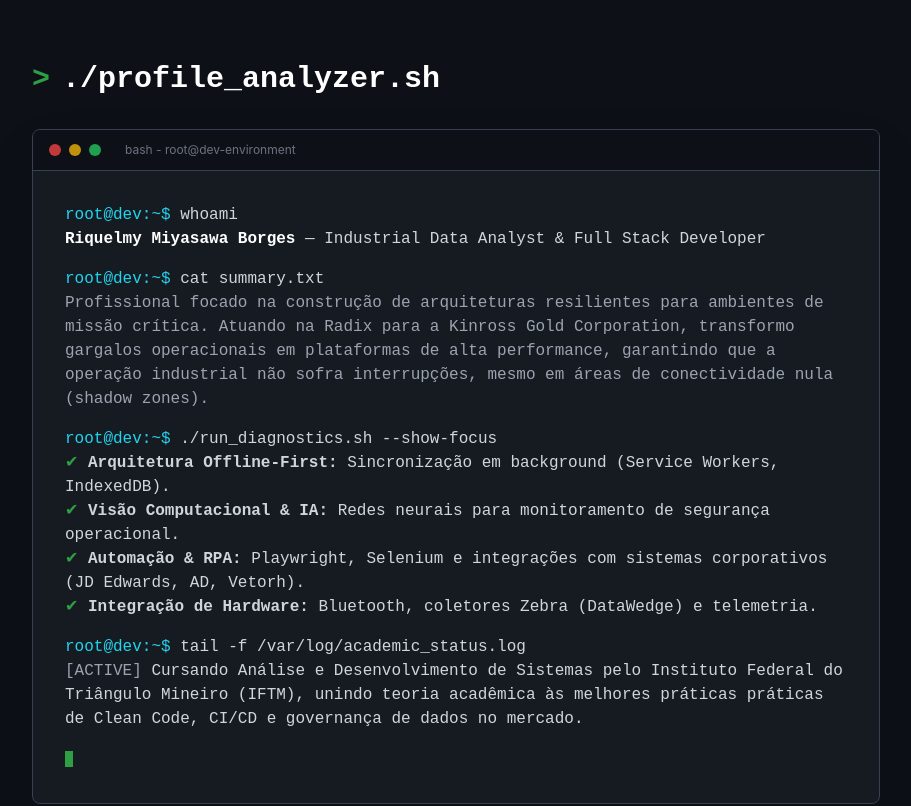
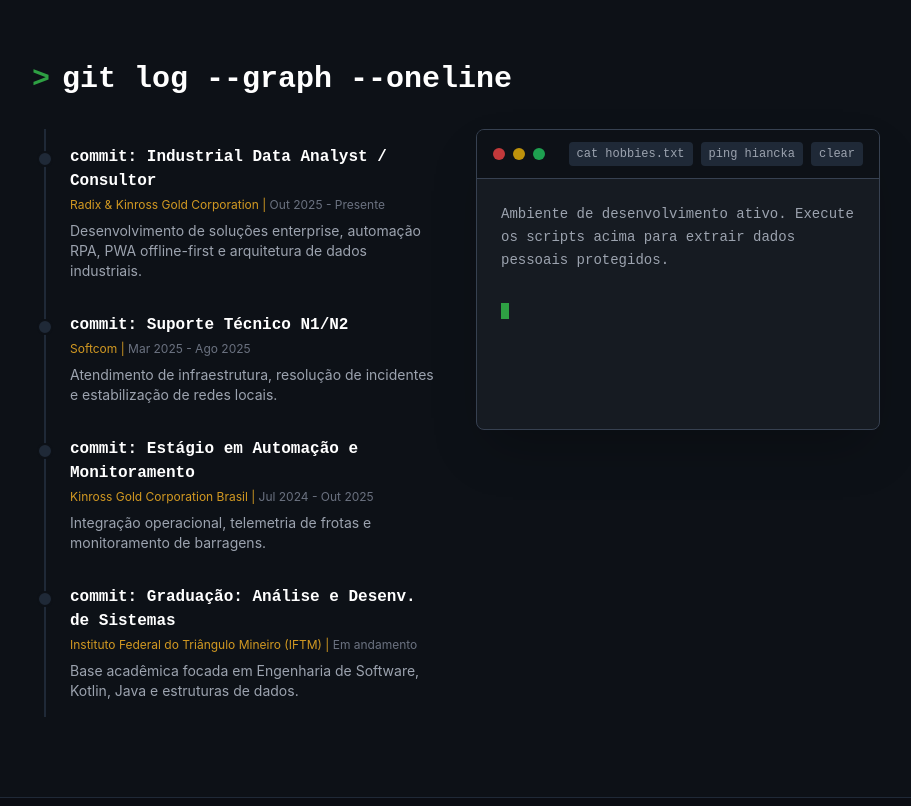
Before and after one commit to Sasagayo29/miyasawa-dev-portfolio, a React (Vite) app in the folder meu-portfolio/: page / in a window 1280 px wide. Shown: the part 820-1626 px from the top of the page, without its empty margins (184-1095 px from the left). Built offline with nearby package versions, Linux system fonts and the light colour scheme.

Commit message:
rollback about.jsx

```diff
--- a/meu-portfolio/src/components/About.jsx
+++ b/meu-portfolio/src/components/About.jsx
@@ -1,64 +1,129 @@
-import React from 'react';
+import React, { useState } from 'react';
+import { motion } from 'framer-motion';
 
 export default function About() {
+  const [output, setOutput] = useState([]);
+
+  const handleCommand = (cmd) => {
+    if (cmd === 'hobbies') {
+      setOutput([...output, {
+        command: '> cat hobbies.txt',
+        result: 'Carregando dependências pessoais...\n- Motociclismo: Yamaha MT-03 2024 preta a postos.\n- Gaming: Sessões na PlayStation (Elden Ring, Sekiro, Resident Evil 4, Minecraft).'
+      }]);
+    } else if (cmd === 'ping') {
+      setOutput([...output, {
+        command: '> ping hiancka',
+        result: 'Enviando pacotes ICMP...\nResposta: bytes=32 tempo<1ms TTL=128\nConexão estável e sem latência desde 29/07/2021 às 10:00.'
+      }]);
+    } else if (cmd === 'clear') {
+      setOutput([]);
+    }
+  };
+
+  const timeline = [
+    {
+      role: "Industrial Data Analyst / Consultor",
+      company: "Radix & Kinross Gold Corporation",
+      date: "Out 2025 - Presente",
+      desc: "Desenvolvimento de soluções enterprise, automação RPA, PWA offline-first e arquitetura de dados industriais."
+    },
+
+    {
+      role: "Suporte Técnico N1/N2",
+      company: "Softcom",
+      date: "Mar 2025 - Ago 2025",
+      desc: "Atendimento de infraestrutura, resolução de incidentes e estabilização de redes locais."
+    },
+    {
+      role: "Estágio em Automação e Monitoramento",
+      company: "Kinross Gold Corporation Brasil",
+      date: "Jul 2024 - Out 2025",
+      desc: "Integração operacional, telemetria de frotas e monitoramento de barragens."
+    },
+    {
+      role: "Graduação: Análise e Desenv. de Sistemas",
+      company: "Instituto Federal do Triângulo Mineiro (IFTM)",
+      date: "Em andamento",
+      desc: "Base acadêmica focada em Engenharia de Software, Kotlin, Java e estruturas de dados."
+    }
+  ];
+
   return (
-    <section id="sobre" className="py-20 bg-transparent text-gray-300 font-mono border-t border-gray-800 relative z-10">
+    <section id="sobre" className="py-20 bg-transparent text-gray-300 font-mono border-t border-gray-800">
       <div className="max-w-4xl mx-auto px-6">
+        <motion.h2
+          initial={{ opacity: 0, x: -20 }}
+          whileInView={{ opacity: 1, x: 0 }}
+          viewport={{ once: true }}
+          className="text-2xl md:text-3xl text-white font-bold mb-8 flex items-center gap-3"
+        >
+          <span className="text-terminal-green">{">"}</span>
+          <span>git log --graph --oneline</span>
+        </motion.h2>
 
-        <h2 className="text-2xl md:text-3xl text-white font-bold mb-8 flex items-center gap-3">
-          <span className="text-terminal-green">{">"}</span>
-          <span>./profile_analyzer.sh</span>
-        </h2>
+        <div className="grid grid-cols-1 lg:grid-cols-2 gap-10">
 
-        {/* Janela de Terminal Profissional */}
-        <div className="bg-surface border border-gray-700 rounded-lg overflow-hidden shadow-2xl">
-          {/* Barra superior (Botões do terminal) */}
-          <div className="bg-[#0d1117] px-4 py-3 border-b border-gray-700 flex gap-2 items-center">
-            <div className="w-3 h-3 rounded-full bg-red-500/80"></div>
-            <div className="w-3 h-3 rounded-full bg-yellow-500/80"></div>
-            <div className="w-3 h-3 rounded-full bg-green-500/80"></div>
-            <span className="ml-4 text-xs text-gray-500 font-sans">bash - root@dev-environment</span>
-          </div>
+          {/* Coluna 1: Git Timeline */}
+          <motion.div
+            initial={{ opacity: 0, y: 30 }}
+            whileInView={{ opacity: 1, y: 0 }}
+            viewport={{ once: true }}
+            className="relative border-l-2 border-gray-800 ml-3 space-y-8 py-4"
+          >
+            {timeline.map((item, idx) => (
+              <div key={idx} className="relative pl-6 group">
+                {/* O ponto do "Commit" */}
+                <span className="absolute -left-[9px] top-1.5 w-4 h-4 rounded-full bg-gray-800 border-2 border-background group-hover:bg-terminal-green group-hover:shadow-[0_0_10px_rgba(46,160,67,0.8)] transition-all duration-300"></span>
 
-          {/* Conteúdo Executável */}
-          <div className="p-6 md:p-8 font-mono text-sm md:text-base leading-relaxed space-y-4">
+                <h4 className="text-white font-bold text-sm md:text-base group-hover:text-terminal-green transition-colors">
+                  commit: {item.role}
+                </h4>
+                <p className="text-terminal-yellow text-xs mt-1 mb-2 font-sans">
+                  {item.company} | <span className="text-gray-500">{item.date}</span>
+                </p>
+                <p className="text-gray-400 text-xs md:text-sm font-sans leading-relaxed">
+                  {item.desc}
+                </p>
+              </div>
+            ))}
+          </motion.div>
 
-            <div>
-              <span className="text-cyan-400">root@dev:~$</span> whoami
-              <br/>
-              <span className="text-white font-bold">Riquelmy Miyasawa Borges</span> — Industrial Data Analyst & Full Stack Developer
+          {/* Coluna 2: Terminal Interativo */}
+          <motion.div
+            initial={{ opacity: 0, y: 30 }}
+            whileInView={{ opacity: 1, y: 0 }}
+            viewport={{ once: true }}
+            className="bg-surface border border-gray-700 rounded-lg overflow-hidden shadow-2xl h-fit"
+          >
+            <div className="bg-[#0d1117] px-4 py-3 border-b border-gray-700 flex justify-between items-center overflow-x-auto">
+              <div className="flex gap-2 min-w-[50px]">
+                <div className="w-3 h-3 rounded-full bg-red-500/80"></div>
+                <div className="w-3 h-3 rounded-full bg-yellow-500/80"></div>
+                <div className="w-3 h-3 rounded-full bg-green-500/80"></div>
+              </div>
+              <div className="flex gap-2 ml-4">
+                <button onClick={() => handleCommand('hobbies')} className="whitespace-nowrap text-[10px] md:text-xs px-2 py-1 bg-gray-800 hover:bg-gray-700 rounded text-gray-400 transition-colors">cat hobbies.txt</button>
+                <button onClick={() => handleCommand('ping')} className="whitespace-nowrap text-[10px] md:text-xs px-2 py-1 bg-gray-800 hover:bg-gray-700 rounded text-gray-400 transition-colors">ping hiancka</button>
+                <button onClick={() => handleCommand('clear')} className="whitespace-nowrap text-[10px] md:text-xs px-2 py-1 bg-gray-800 hover:bg-gray-700 rounded text-gray-400 transition-colors">clear</button>
+              </div>
             </div>
 
-            <div>
-              <span className="text-cyan-400">root@dev:~$</span> cat summary.txt
-              <br/>
-              <span className="text-gray-400">
-                Profissional focado na construção de arquiteturas resilientes para ambientes de missão crítica. Atuando na Radix para a Kinross Gold Corporation, transformo gargalos operacionais em plataformas de alta performance, garantindo que a operação industrial não sofra interrupções, mesmo em áreas de conectividade nula (shadow zones).
-              </span>
+            <div className="p-4 md:p-6 font-mono text-sm leading-relaxed min-h-[250px] max-h-[400px] overflow-y-auto">
+              <p className="text-gray-400 mb-4">
+                Ambiente de desenvolvimento ativo. Execute os scripts acima para extrair dados pessoais protegidos.
+              </p>
+
+              {output.map((out, idx) => (
+                <motion.div initial={{ opacity: 0 }} animate={{ opacity: 1 }} key={idx} className="mt-4 border-t border-gray-800 pt-4">
+                  <div className="text-terminal-green mb-1">{out.command}</div>
+                  <div className="text-gray-300 whitespace-pre-line">{out.result}</div>
+                </motion.div>
+              ))}
+              <div className="animate-pulse w-2 h-4 bg-terminal-green inline-block mt-4"></div>
             </div>
+          </motion.div>
 
-            <div>
-              <span className="text-cyan-400">root@dev:~$</span> ./run_diagnostics.sh --show-focus
-              <br/>
-              <span className="text-terminal-green">✔</span> <strong>Arquitetura Offline-First:</strong> Sincronização em background (Service Workers, IndexedDB).<br/>
-              <span className="text-terminal-green">✔</span> <strong>Visão Computacional & IA:</strong> Redes neurais para monitoramento de segurança operacional.<br/>
-              <span className="text-terminal-green">✔</span> <strong>Automação & RPA:</strong> Playwright, Selenium e integrações com sistemas corporativos (JD Edwards, AD, Vetorh).<br/>
-              <span className="text-terminal-green">✔</span> <strong>Integração de Hardware:</strong> Bluetooth, coletores Zebra (DataWedge) e telemetria.
-            </div>
-
-            <div>
-              <span className="text-cyan-400">root@dev:~$</span> tail -f /var/log/academic_status.log
-              <br/>
-              <span className="text-gray-400">[ACTIVE]</span> Cursando Análise e Desenvolvimento de Sistemas pelo Instituto Federal do Triângulo Mineiro (IFTM), unindo teoria acadêmica às melhores práticas práticas de Clean Code, CI/CD e governança de dados no mercado.
-            </div>
-
-            <div className="animate-pulse flex items-center h-6">
-              <span className="inline-block w-2 h-4 bg-terminal-green"></span>
-            </div>
-
-          </div>
         </div>
-
       </div>
     </section>
   );
```
